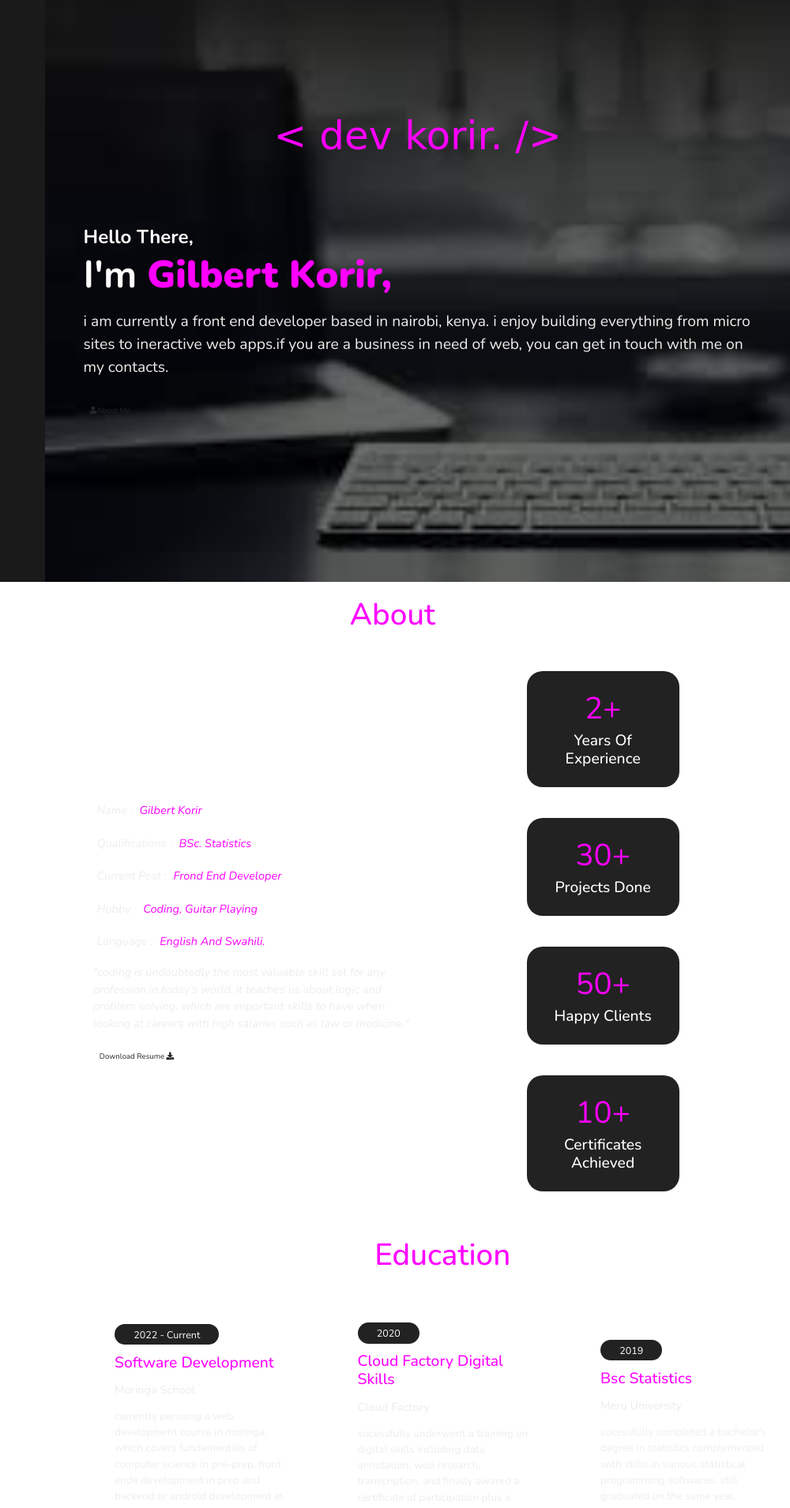
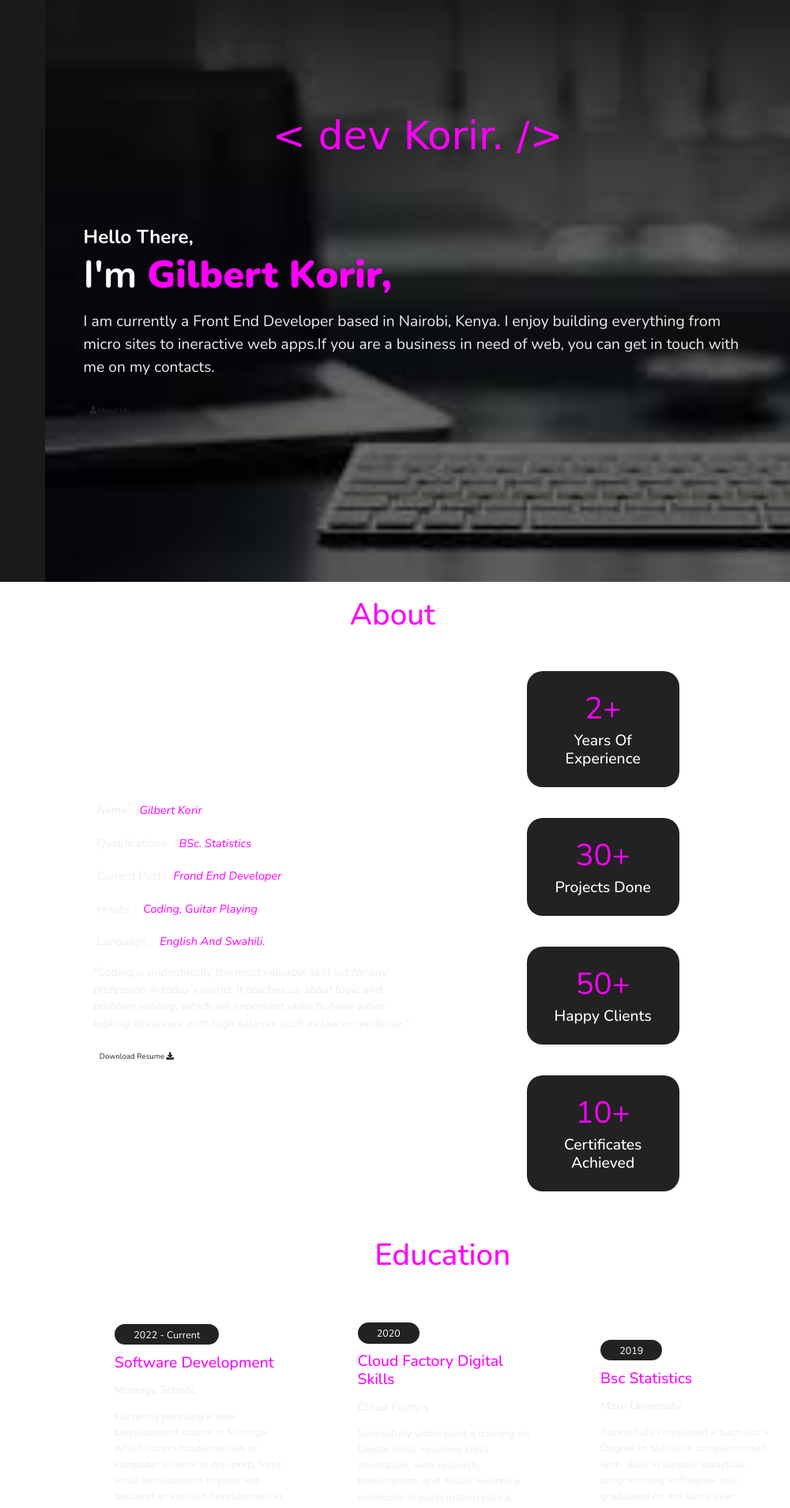
Before and after one commit to gilbertKorir/my-portfolio, a plain HTML site: page index.html in a window 1280 px wide. Shown: the part 63-1973 px from the top of the page at 79% size, 280-1280 px from the left. Drawn offline with nearby package versions, Linux system fonts and the light colour scheme; files whose address does not match are found by name; a web font is replaced by a local one.

Commit message:
fix: fixing the bugs for lower case transform

```diff
--- a/css/index.css
+++ b/css/index.css
@@ -139,7 +139,7 @@ header .navbar ul li a:hover{
     text-align: center;
     padding-bottom: 80px;
     font-family: 'Italianno', cursive;
-    text-transform: lowercase;
+    text-transform: initial;
 
 }
 .home h3{
@@ -160,7 +160,7 @@ header .navbar ul li a:hover{
     font-size: 2rem;
     color: #eee;
     padding: 1rem 0;
-    text-transform: lowercase;
+    text-transform: initial;
 }
 .about .row{
     display: flex;
@@ -186,7 +186,7 @@ header .navbar ul li a:hover{
     font-size: 1.5rem;
     margin-top: 10px;
     font-style: italic;
-    text-transform: lowercase;
+    text-transform:initial;
 }
 .about .row .info h3 span{
     color: #eee;
@@ -256,7 +256,7 @@ header .navbar ul li a:hover{
     font-size: 1.4rem;
     color: #eee;
     padding-top: 1rem 0;
-    text-transform: lowercase;
+    text-transform: initial;
 }
 /* .education .box-container .box i{
     position: absolute;
@@ -296,7 +296,7 @@ header .navbar ul li a:hover{
 .certs .box-container .box p{
     color: #fff;
     font-size: 1.5rem;
-    text-transform: lowercase;
+    text-transform: initial;
     padding: .8rem;
 }
 
@@ -338,7 +338,7 @@ header .navbar ul li a:hover{
     font-size: 1.4rem;
     color: #eee;
     padding-top: 1rem 0;
-    text-transform: lowercase;
+    text-transform: initial;
 }
 .projects .box-container .box i{
     position: absolute;
```
